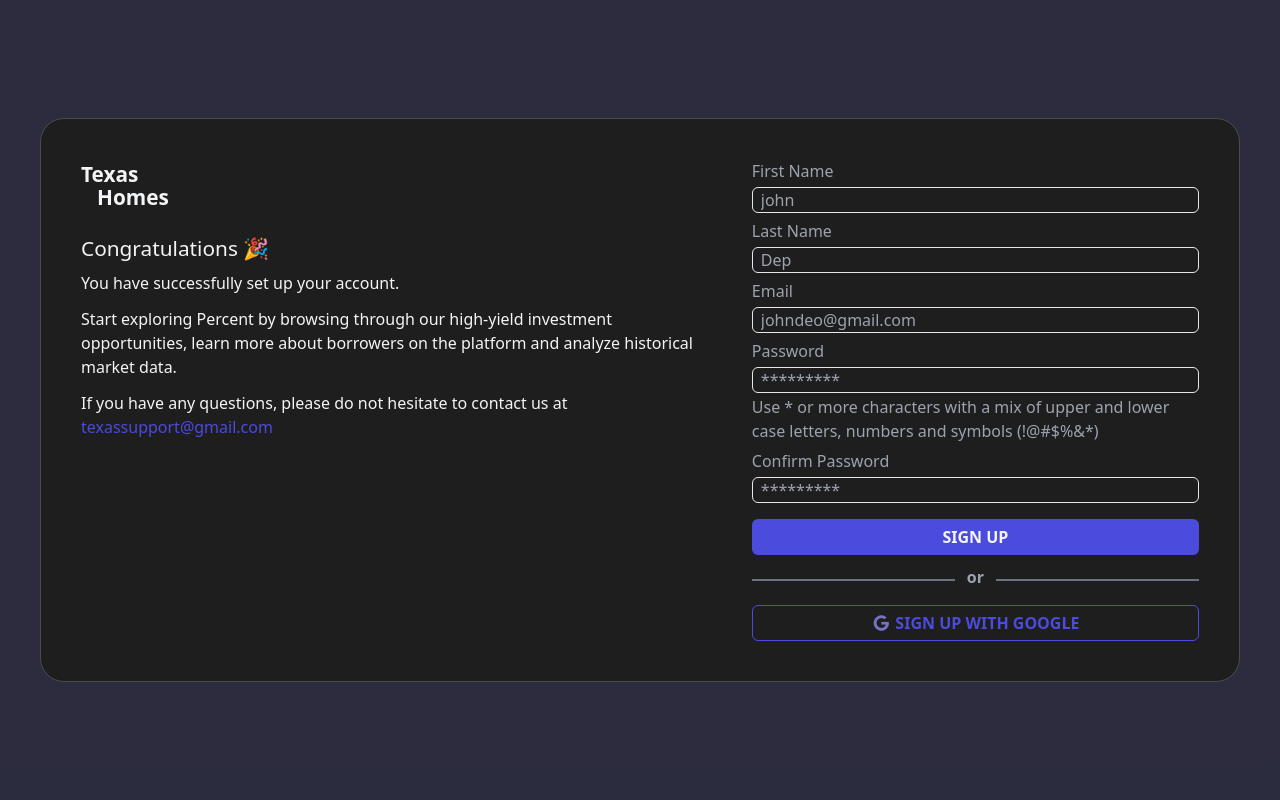
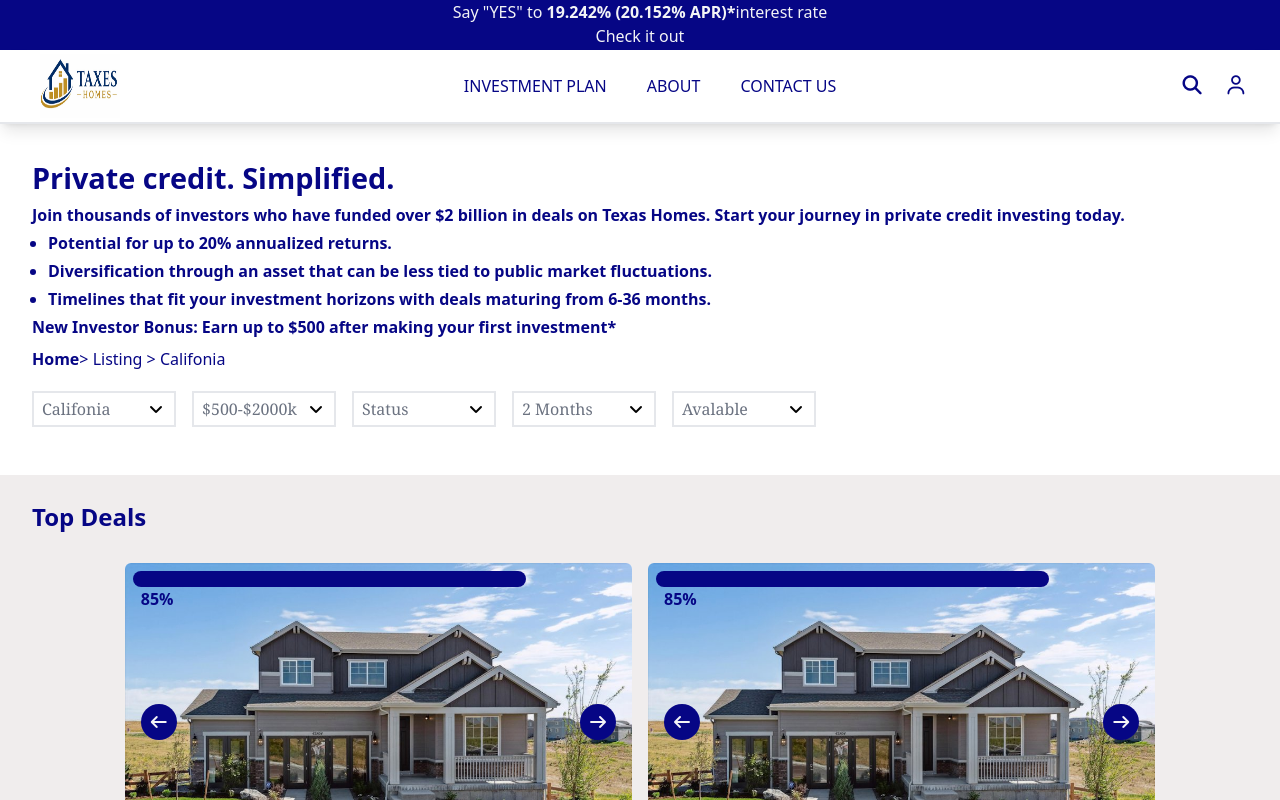
Before and after one commit to anonymous-programmer-1/texashomes, a React (Vite) app: page / in a window 1280 px wide. Shown: the top 800 px of the page. Built offline with nearby package versions, Linux system fonts and the light colour scheme.

Commit message:
ui update

```diff
--- a/src/App.tsx
+++ b/src/App.tsx
@@ -11,7 +11,7 @@ import RegisterationCongrats from "./components/Register/RegisterationCongrats";
 function App() {
   return (
     <>
-      <RegisterationCongrats />
+      <Home />
     </>
   );
 }
--- a/src/components/Home/FeaturedIn.tsx
+++ b/src/components/Home/FeaturedIn.tsx
@@ -1,6 +1,6 @@
 function FeaturedIn() {
   return (
-    <div className="w-full mt-16 pl-8 pr-8 appear-element overflow-hidden whitespace-nowrap">
+    <div className="w-full mt-20 mb-20 pl-8 pr-8 appear-element overflow-hidden whitespace-nowrap">
       <span className="flex h-full  mt-4">
         <h5 className="text-[#0c0cbe] font-semibold text-[1rem]">
           FEATURED IN
--- a/src/components/Home/WhyAbout.tsx
+++ b/src/components/Home/WhyAbout.tsx
@@ -1,6 +1,6 @@
 function WhyAbout() {
   return (
-    <div className=" mt-7 h-fit pt-1 pb-1 w-full relative mb-20 appear-element">
+    <div className=" mt-20 h-fit pt-1 pb-1 w-full relative mb-20 appear-element">
       <span className="flex flex-col pl-8 mt-4 pr-8">
         <h5 className="lg:text-[2.5rem] text-[2rem] font-serif  font-normal">
           Texas Homes is the leading platform focused on bringing private credit
--- a/src/components/Register/QuestionTemplate/Template.tsx
+++ b/src/components/Register/QuestionTemplate/Template.tsx
@@ -1,13 +1,13 @@
 import LoadingBar from "./LoadingBar";
+import logodark from "/images/logo/logodark.png";
 
 function Template({ rightContact, leftContact }) {
   return (
     <div className="full flex justify-center bg-[#101025e1] min-h-screen max-h-fit  items-center p-5 flex-shrink">
       <div className="flex flex-wrap w-[180%] max-h-fit max-w-[75rem] bg-[#1f1e1e] rounded-3xl border-[0.6px] border-[#4b4b4b]  p-10 gap-8">
         <div className="inline-flex flex-col flex-grow ">
-          <span className="flex flex-col text-[1.3rem] text-gray-100">
-            <h5 className="font-bold">Texas</h5>
-            <h5 className="font-semibold ml-4 mt-[-8px]">Homes</h5>
+          <span className="w-24 h-20 rounded-full ">
+            <img className="w-full h-full " alt="logo" src={logodark}></img>
           </span>
           <div className="flex flex-col w-full h-full">
             <span className="flex flex-col mb-auto">
--- a/src/components/Register/RegisterPage.tsx
+++ b/src/components/Register/RegisterPage.tsx
@@ -1,11 +1,11 @@
+import logodark from "/images/logo/logodark.png";
 function RegisterPage() {
   return (
     <div className="full flex justify-center bg-[#101025e1] min-h-screen max-h-fit  items-center p-5 flex-shrink">
       <div className="flex flex-wrap w-[180%] max-h-fit max-w-[75rem] bg-[#1f1e1e] rounded-3xl border-[0.6px] border-[#4b4b4b]  p-10 gap-8">
         <div className="inline-flex flex-col flex-grow ">
-          <span className="flex flex-col text-[1.3rem] text-gray-100">
-            <h5 className="font-bold">Texas</h5>
-            <h5 className="font-semibold ml-4 mt-[-8px]">Homes</h5>
+          <span className="w-24 h-20 rounded-full ">
+            <img className="w-full h-full " alt="logo" src={logodark}></img>
           </span>
           <span className="flex flex-col">
             <h5 className="font-normal text-[1.3rem] text-gray-100 mt-5">
--- a/src/components/Register/RegisterationCongrats.tsx
+++ b/src/components/Register/RegisterationCongrats.tsx
@@ -1,11 +1,12 @@
+import congratsImg from "/images/logo/congrats.png";
+import logodark from "/images/logo/logodark.png";
 function RegisterationCongrats() {
   return (
     <div className="full flex justify-center bg-[#101025e1] min-h-screen max-h-fit  items-center p-5 flex-shrink">
       <div className="flex flex-wrap w-full max-h-fit max-w-[75rem] bg-[#1f1e1e] rounded-3xl border-[0.6px] border-[#4b4b4b]  p-10 gap-8">
         <div className="inline-flex flex-col flex-grow w-[50%]">
-          <span className="flex flex-col text-[1.3rem] text-gray-100">
-            <h5 className="font-bold">Texas</h5>
-            <h5 className="font-semibold ml-4 mt-[-8px]">Homes</h5>
+          <span className="w-24 h-20 rounded-full ">
+            <img className="w-full h-full " alt="logo" src={logodark}></img>
           </span>
           <span className="flex flex-col">
             <h5 className="font-normal text-[1.3rem] text-gray-100 mt-5">
@@ -17,7 +18,7 @@ function RegisterationCongrats() {
           </span>
           <span className="flex mt-1.5">
             <h5 className="text-gray-100 font-sans mt-1.5">
-              Start exploring Percent by browsing through our high-yield
+              Start exploring propartys by browsing through our high-yield
               investment opportunities, learn more about borrowers on the
               platform and analyze historical market data.
             </h5>
@@ -29,63 +30,14 @@ function RegisterationCongrats() {
             <a className="text-[#4b4bdd] font-sans">texassupport@gmail.com</a>
           </span>
         </div>
-        <div className="inline-flex flex-col w-full lg:w-[40%]">
-          <span className="flex flex-col">
-            <h5 className="text-gray-400 font-sans">First Name</h5>
-            <input
-              className="bg-transparent pl-2 border-[0.5px] rounded-md mt-1"
-              placeholder="john"
-            ></input>
+        <div className="flex flex-col">
+          <span className="w-full max-w-[25rem] h-[22rem]">
+            <img className="w-full h-full  rounded-xl" src={congratsImg}></img>
           </span>
-          <span className="flex flex-col">
-            <h5 className="text-gray-400 font-sans mt-1.5">Last Name</h5>
-            <input
-              className="bg-transparent pl-2 border-[0.5px] rounded-md mt-1"
-              placeholder="Dep"
-            ></input>
-          </span>
-          <span className="flex flex-col">
-            <h5 className="text-gray-400 font-sans mt-1.5">Email</h5>
-            <input
-              className="bg-transparent pl-2 border-[0.5px] rounded-md mt-1"
-              placeholder="johndeo@gmail.com"
-            ></input>
-          </span>
-          <span className="flex flex-col">
-            <h5 className="text-gray-400 font-sans mt-1.5">Password</h5>
-            <input
-              className="bg-transparent pl-2 border-[0.5px] rounded-md mt-1"
-              placeholder="*********"
-            ></input>
-          </span>
-          <span>
-            <h5 className="text-gray-400 font-sans mt-0.5">
-              Use * or more characters with a mix of upper and lower case
-              letters, numbers and symbols (!@#$%&*)
-            </h5>
-          </span>
-          <span className="flex flex-col">
-            <h5 className="text-gray-400 font-sans mt-1.5">Confirm Password</h5>
-            <input
-              className="bg-transparent pl-2 border-[0.5px] rounded-md mt-1"
-              placeholder="*********"
-            ></input>
-          </span>
-          <span className="w-full h-9 flex bg-[#4b4bdd] justify-center items-center mt-4 rounded-md">
-            <h5 className="text-[1rem] font-bold text-gray-100">SIGN UP</h5>
-          </span>
-          <span className="flex justify-center mt-6">
-            <span className="w-full h-[2px] bg-gray-500"></span>
-            <h5 className="text-gray-400 font-sans ml-3 mr-3 mt-[-14px] font-semibold">
-              or
-            </h5>
-            <span className="w-full h-[2px] bg-gray-500"></span>
-          </span>
-          <span className="w-full h-9 flex bg-transparent border-[0.5px] border-[#4b4bdd] justify-center items-center mt-4 rounded-md">
-            <i className="fa-brands fa-google text-[1rem] font-bold text-[#7474c5] mr-1"></i>
-            <h5 className="text-[1rem] font-bold text-[#4b4bdd]">
-              SIGN UP WITH GOOGLE
-            </h5>
+          <span className="flex justify-center mt-4">
+            <span className="w-fit pl-4 pr-4 pt-1 pb-1 h-fit bg-[#060685] rounded-md">
+              <h5 className="font-bold text-[1rem] text-gray-100">EXPLORE</h5>
+            </span>
           </span>
         </div>
       </div>
--- a/src/components/SignupAlert/DealsAndIncomeAlert.tsx
+++ b/src/components/SignupAlert/DealsAndIncomeAlert.tsx
@@ -1,6 +1,6 @@
 function DealsAndIncomeAlert() {
   return (
-    <div className="w-full pl-2 pr-2 mt-12 appear-element">
+    <div className="w-full pl-2 pr-2 mt-16 mb-16 appear-element">
       <div className="flex flex-col w-full h-fit  pt-8 pb-8 pl-12 pr-12  rounded-2xl  bg-[#060685]">
         <h5 className="lg:text-[3rem] text-[2rem] text-gray-100 font-semibold font-sans ">
           Make your first investment and get up to $500.
--- a/src/components/SignupAlert/SignupAlert1.tsx
+++ b/src/components/SignupAlert/SignupAlert1.tsx
@@ -1,6 +1,6 @@
 function SignUpAlert1() {
   return (
-    <div className="w-full pl-2 pr-2 mt-12 appear-element">
+    <div className="w-full pl-2 pr-2 mt-12 mb-20 appear-element">
       <div className="flex flex-col w-full h-fit  pt-8 pb-8 pl-12 pr-12 rounded-2xl  bg-[#060685]">
         <h5 className="lg:text-[3rem] text-[2rem] text-gray-100 font-semibold font-sans ">
           Become an investor today.
--- a/src/components/Top/ListingAndPath.tsx
+++ b/src/components/Top/ListingAndPath.tsx
@@ -2,27 +2,27 @@ function ListAndPath() {
   return (
     <div className="mt-8">
       <span className="flex flex-col pl-8 pr-4">
-        <h2 className="text-[1.8rem] font-bold text-[#060685]">
+        <h2 className="lg:text-[1.8rem] text-[1.3rem] font-bold text-[#060685]">
           Private credit. Simplified.
         </h2>
-        <h5 className="text-[1rem] font-semibold text-[#060685] pt-1">
+        <h5 className="lg:text-[1rem] text-[0.9rem] font-semibold text-[#060685] pt-1">
           Join thousands of investors who have funded over $2 billion in deals
           on Texas Homes. Start your journey in private credit investing today.
         </h5>
         <ul className="list-disc pl-4 pr-4">
-          <li className="text-[1rem] font-semibold text-[#060685] pt-1">
+          <li className="lg:text-[1rem] text-[0.9rem] font-semibold text-[#060685] pt-1">
             Potential for up to 20% annualized returns.
           </li>
-          <li className="text-[1rem] font-semibold text-[#060685] pt-1">
+          <li className="lg:text-[1rem] text-[0.9rem] font-semibold text-[#060685] pt-1">
             Diversification through an asset that can be less tied to public
             market fluctuations.
           </li>
-          <li className="text-[1rem] font-semibold text-[#060685] pt-1">
+          <li className="lg:text-[1rem] text-[0.9rem] font-semibold text-[#060685] pt-1">
             Timelines that fit your investment horizons with deals maturing from
             6-36 months.
           </li>
         </ul>
-        <h5 className="text-[1rem] font-semibold text-[#060685] pt-1">
+        <h5 className="lg:text-[1rem] text-[0.9rem] font-semibold text-[#060685] pt-1">
           New Investor Bonus: Earn up to $500 after making your first
           investment*
         </h5>
--- a/src/components/Top/MenuTop.tsx
+++ b/src/components/Top/MenuTop.tsx
@@ -22,10 +22,9 @@ function MenuTop() {
             <h5>CONTACT US</h5>
           </span>
         </span>
-        <span className="ml-20">
+        <span className=" ml-auto">
           <i className="fa fa-search text-[1.2rem] text-[#060685]"></i>
         </span>
-
         <span className="pr-8 ml-5">
           <i className="fa fa-user font-normal text-[1.2rem] text-[#060685]"></i>
         </span>
```
Also changed, not shown: src/components/Home/BultFor.tsx (+34 -8 lines), src/components/Home/Comment.tsx (+6 -6 lines), public/images/logo/logodark.png (added).
